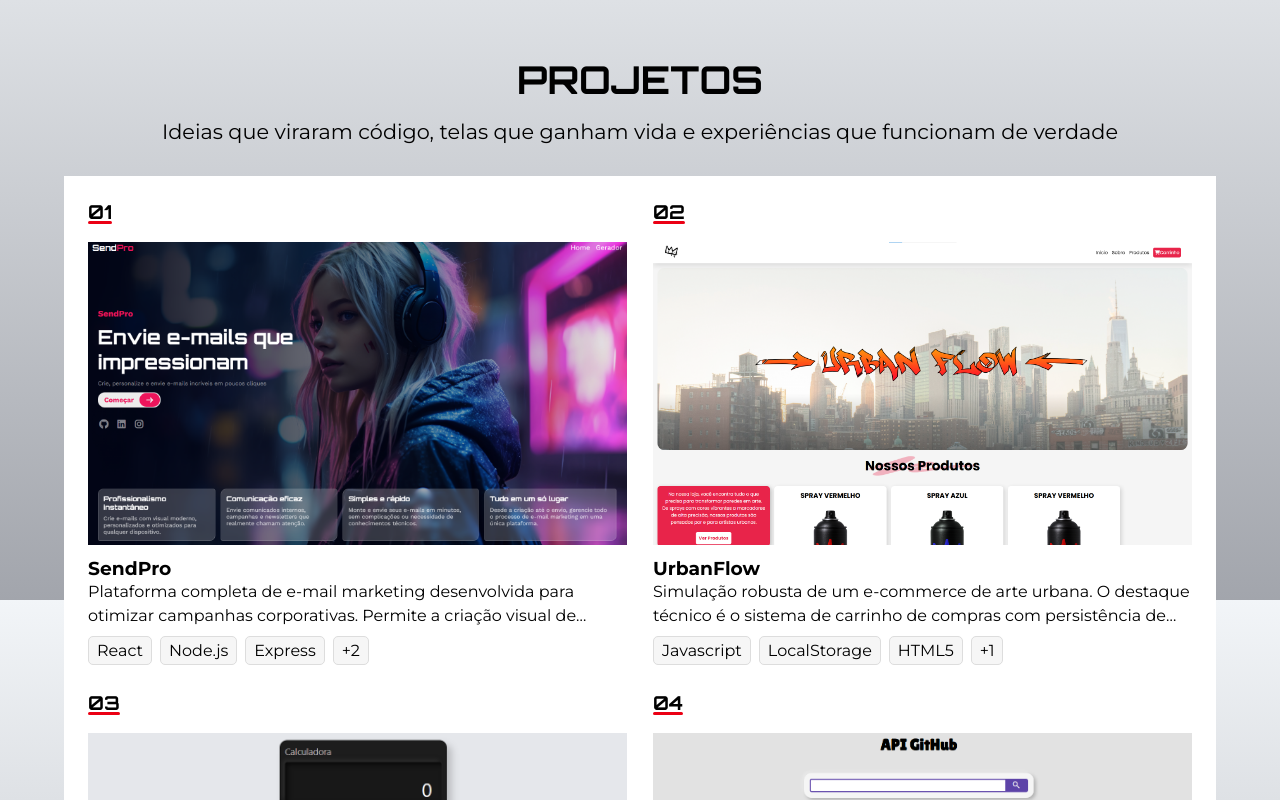
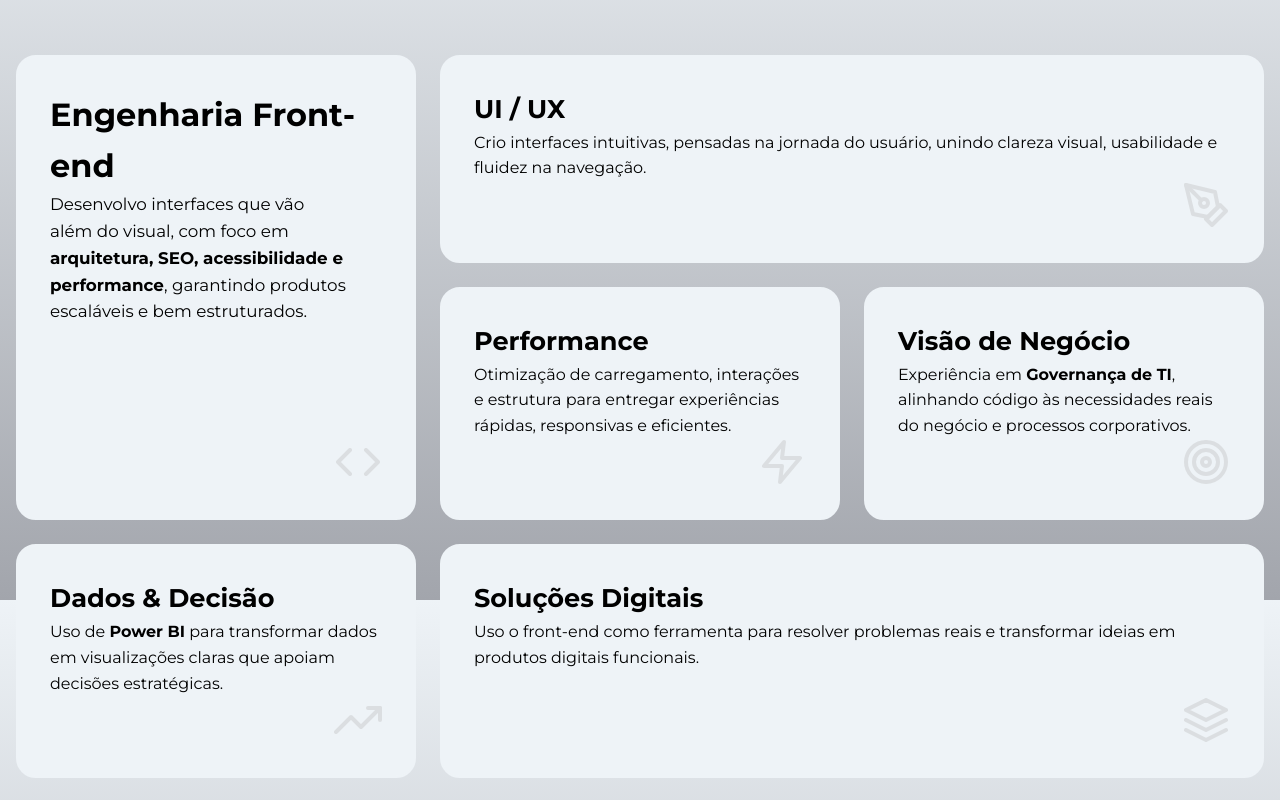
Before and after one commit to GabrielSantos15/Portfolio, a React (Vite) app: page / in a window 1280 px wide. Shown: the part 2600-3400 px from the top of the page. Built offline with nearby package versions, Linux system fonts and the light colour scheme; no server answers.

Commit message:
feat: sessao de cards

```diff
--- a/src/App.jsx
+++ b/src/App.jsx
@@ -3,13 +3,14 @@
 import About from "./components/About";
 
 import Projects from "./components/Projects";
-import Timeline from "./components/Timeline";
 
 import { formacao } from "./data/formacao";
 import { experiencia } from "./data/experiencia";
 import Header from "./components/Header";
 import Contact from "./components/Contact";
-import Skills from "./components/Skills";
+import SkillsMarquee from "./components/SkillsMarquee";
+import Timeline from "./components/Timeline/INDEX.JSX";
+import ServiceCards from "./components/ServiceCards";
 
 function App() {
   return (
@@ -18,7 +19,8 @@
       <main>
         <Home></Home>
         <About></About>
-        <Skills></Skills>
+        <SkillsMarquee></SkillsMarquee>
+        <ServiceCards></ServiceCards>
         <Projects></Projects>
         <Timeline titulo={"Experiência"} subtitulo={`Vivência corporativa que converte aprendizado em resultados, construindo sistemas eficientes através de colaboração e inovação.`}  data={experiencia}></Timeline>
         <Timeline titulo={"Formação"} subtitulo={`
--- a/src/components/Home/Home.estilos.css
+++ b/src/components/Home/Home.estilos.css
@@ -17,7 +17,7 @@
 }
 
 .dark #homeSection {
-    background-image: var(--noise), linear-gradient(118deg, #2d2d2d, #000000);
+    background-image: var(--noise), linear-gradient(118deg, #37393a, #000000);
 }
 
 #homeSection h1 {
--- /dev/null
+++ b/src/components/ServiceCards/ServiceCards.estilos.css
@@ -0,0 +1,108 @@
+.features-section {
+    padding: 4rem 1rem;
+    max-width: 1500px;
+    margin: 0 auto;
+}
+
+.bento-grid {
+    display: grid;
+    grid-template-columns: repeat(1, 1fr);
+    gap: 1.5rem;
+}
+
+.service-card {
+    background-color: var(--corFundo);
+
+    border: 2px solid var(--corFundo);
+    border-radius: 20px;
+    padding: 2rem;
+    display: flex;
+    flex-direction: column;
+    justify-content: space-between;
+    transition: transform 0.3s ease, border-color 0.3s ease;
+}
+
+.service-card:hover {
+    transform: translateY(-5px);
+    border-color: var(--corTema);
+    box-shadow: 0 10px 30px -10px color-mix(in srgb, var(--corTema) 30%, transparent 70%);
+}
+
+
+.service-card h3 {
+    font-size: clamp(1.4rem, 2vw, 2rem);
+    width: fit-content;
+}
+
+.card-icon {
+  align-self: flex-end;
+font-size: clamp(2.5rem, 5vw, 3rem);
+    opacity: 0.35;
+    color: #b9b9b9;
+    transition: opacity 0.3s ease, transform 0.3s ease;
+}
+
+
+.service-card:hover .card-icon {
+    opacity: 1;
+    transform: translateY(-4px);
+    transform: scale(1.1);
+    filter: drop-shadow(0 0 8px rgba(255, 255, 255, 0.5));
+}
+
+.service-card {
+    font-size: 1rem;
+    line-height: 1.6;
+}
+
+
+@media (min-width: 768px) {
+    .bento-grid {
+        grid-template-columns: repeat(3, 1fr);
+        grid-template-rows: repeat(3, minmax(180px, auto));
+    }
+
+    /* Card grande vertical (esquerda) */
+    .service-card:nth-child(1) {
+        grid-column: 1 / 2;
+        grid-row: 1 / 3;
+    }
+
+    .service-card:nth-child(1) h3 {
+        font-size: clamp(1.8rem, 2.5vw, 2.4rem);
+    }
+
+    .service-card:nth-child(1) p {
+        font-size: 1.05rem;
+        max-width: 90%;
+    }
+
+    /* Card grande horizontal (topo centro-direita) */
+    .service-card:nth-child(2) {
+        grid-column: 2 / 4;
+        grid-row: 1 / 2;
+    }
+
+    /* Cards médios */
+    .service-card:nth-child(3) {
+        grid-column: 2 / 3;
+        grid-row: 2 / 3;
+    }
+
+    .service-card:nth-child(4) {
+        grid-column: 3 / 4;
+        grid-row: 2 / 3;
+    }
+
+    /* Card médio inferior esquerdo */
+    .service-card:nth-child(5) {
+        grid-column: 1 / 2;
+        grid-row: 3 / 4;
+    }
+
+    /* Card horizontal inferior direito */
+    .service-card:nth-child(6) {
+        grid-column: 2 / 4;
+        grid-row: 3 / 4;
+    }
+}
--- /dev/null
+++ b/src/components/ServiceCards/index.jsx
@@ -0,0 +1,84 @@
+import {
+  FiCode,
+  FiPenTool,
+  FiZap,
+  FiTarget,
+  FiTrendingUp,
+  FiLayers,
+} from "react-icons/fi";
+import "./ServiceCards.estilos.css";
+
+export default function ServiceCards() {
+  return (
+    <section className="features-section">
+      <div className="bento-grid">
+        <div className="service-card">
+          <div className="card-content">
+            <h3>Engenharia Front-end</h3>
+            <p>
+              Desenvolvo interfaces que vão além do visual, com foco em{" "}
+              <strong>arquitetura, SEO, acessibilidade e performance</strong>,
+              garantindo produtos escaláveis e bem estruturados.
+            </p>
+          </div>
+          <FiCode className="card-icon" />
+        </div>
+
+        <div className="service-card">
+          <div className="card-content">
+            <h3>UI / UX</h3>
+            <p>
+              Crio interfaces intuitivas, pensadas na jornada do usuário, unindo
+              clareza visual, usabilidade e fluidez na navegação.
+            </p>
+          </div>
+            <FiPenTool className="card-icon" />
+        </div>
+
+        <div className="service-card">
+          <div className="card-content">
+            <h3>Performance</h3>
+            <p>
+              Otimização de carregamento, interações e estrutura para entregar
+              experiências rápidas, responsivas e eficientes.
+            </p>
+          </div>
+          <FiZap className="card-icon" />
+        </div>
+
+        <div className="service-card">
+          <div className="card-content">
+            <h3>Visão de Negócio</h3>
+            <p>
+              Experiência em <strong> Governança de TI</strong>, alinhando código às
+              necessidades reais do negócio e processos corporativos.
+            </p>
+          </div>
+          <FiTarget className="card-icon" />
+        </div>
+
+        <div className="service-card">
+          <div className="card-content">
+            <h3>Dados & Decisão</h3>
+            <p>
+              Uso de <strong>Power BI</strong> para transformar dados em
+              visualizações claras que apoiam decisões estratégicas.
+            </p>
+          </div>
+          <FiTrendingUp className="card-icon" />
+        </div>
+
+        <div className="service-card">
+          <div className="card-content">
+            <h3>Soluções Digitais</h3>
+            <p>
+              Uso o front-end como ferramenta para resolver problemas reais e
+              transformar ideias em produtos digitais funcionais.
+            </p>
+          </div>
+          <FiLayers className="card-icon" />
+        </div>
+      </div>
+    </section>
+  );
+}
--- a/src/components/Skills/index.jsx
+++ b/src/components/SkillsMarquee/index.jsx
@@ -1,5 +1,5 @@
-import "./Skills.estilos.css";
-export default function Skills() {
+import "./SkillsMarquee.estilos.css";
+export default function SkillsMarquee() {
   const Skill = ({ icon, nome, cor, className }) => {
     return (
       <span className={className} style={{ "--corSkill": cor }}>
--- a/src/components/Timeline/Timeline.estilos.css
+++ b/src/components/Timeline/Timeline.estilos.css
@@ -1,11 +1,7 @@
 .trajectory-section {
     min-height: 100dvh;
     padding: 1em;
-    background-color: #dbdee0;
-}
-
-.dark .trajectory-section {
-    background-color: #000;
+    background-color: var(--corFundo2);
 }
 
 .trajectory-container {
--- a/src/components/TimelineItem/index.jsx
+++ b/src/components/TimelineItem/index.jsx
@@ -4,7 +4,6 @@
   FaLinkedin,
   FaChevronLeft,
   FaChevronRight,
-  FaDiamond,
 } from "react-icons/fa6";
 import gsap from "gsap";
 import ScrollTrigger from "gsap/ScrollTrigger";
--- a/src/index.css
+++ b/src/index.css
@@ -7,8 +7,9 @@
 }
 
 :root {
-  --corFundo: #F2F5F8;
+  --corFundo: #eef3f7;
   --corCard: #FFFFFF;
+  --corFundo2: #A2A5AC;
 
   --corTema: #eb0014;
 
@@ -19,8 +20,9 @@
 }
 
 .dark {
-  --corFundo: #121212;
-  --corCard: #333b3c;
+  --corFundo: #2a2a2c;
+  --corCard: #222222;
+  --corFundo2: #101115;
 }
 
 ::selection {
@@ -41,13 +43,12 @@
 
   font-family: var(--fontPadrao);
   background-color: var(--corFundo);
-  background-image: linear-gradient(var(--corFundo), #A2A5AC);
+  background-image: linear-gradient(var(--corFundo),var(--corFundo2));
   background-attachment: fixed;
   transition: .5s;
 }
 
 body.dark {
-  background-image: linear-gradient(45deg, var(--corFundo), #2d2d2d);
   color: #fff;
 }
 
```
Also changed, not shown: src/components/SkillsMarquee/SkillsMarquee.estilos.css (renamed from src/components/Skills/Skills.estilos.css).
